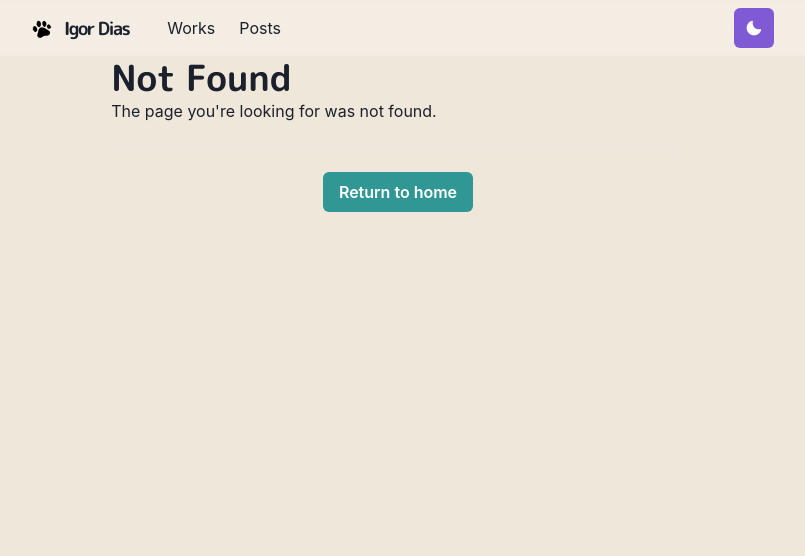
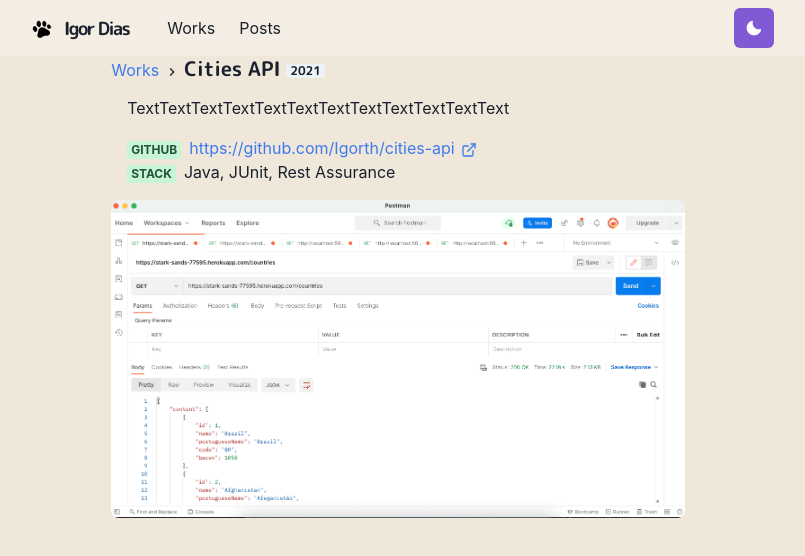
Before and after one commit to Igorth/igordiasth-homepage, a Next.js app: page /works/citiesapi in a window 1280 px wide. Before the commit this address had no page. Shown: the top 556 px of the page, without its empty margins (242-1047 px from the left). Built offline with nearby package versions, Linux system fonts and the light colour scheme.

Commit message:
added detail page

```diff
--- /dev/null
+++ b/components/work.js
@@ -0,0 +1,30 @@
+import NextLink from 'next/link'
+import { Heading, Box, Image, Link, Badge } from '@chakra-ui/react'
+import { ChevronRightIcon } from '@chakra-ui/icons'
+
+export const Title = ({ children }) => (
+  <Box>
+    <NextLink href="/works">
+      <Link>Works</Link>
+    </NextLink>
+
+    <span>
+      &nbsp;
+      <ChevronRightIcon />
+      &nbsp;
+    </span>
+    <Heading display="inline-block" as="h3" fontSize={20} mb={4}>
+      {children}
+    </Heading>
+  </Box>
+)
+
+export const WorkImage = ({ src, alt }) => (
+    <Image borderRadius="lg" w="full" src={src} alt={alt} mb={4} />
+)
+
+export const Meta = ({ children }) => (
+    <Badge colorScheme="green" mr={2}>
+        {children}
+    </Badge>
+)
--- a/pages/works.js
+++ b/pages/works.js
@@ -16,14 +16,14 @@ const Works = () => {
         <SimpleGrid columns={[1, 1, 2]} gap={6}>
           <Section>
             <WorkGridItem
-              id="api"
+              id="citiesapi"
               title="Cities API"
               thumbnail={thumbProjectOne}
             >
               Project developed during the bootcamp DIO. Creating an API that
               searches for Brazilian cities and calculates the distance between
               them using latitude and longitude. Using Postman for testing our
-              API, and Heroku to deploy our app
+              API, and Heroku to deploy our app.
             </WorkGridItem>
           </Section>
           <Section>
--- /dev/null
+++ b/pages/works/citiesapi.js
@@ -0,0 +1,34 @@
+import { Container, Badge, Link, List, ListItem } from '@chakra-ui/react'
+import { ExternalLinkIcon } from '@chakra-ui/icons'
+import { Title, WorkImage, Meta } from '../../components/work'
+import P from '../../components/paragraph'
+import Layout from '../../components/layouts/article'
+
+const Work = () => {
+  return (
+    <Layout title="Cities API">
+      <Container>
+        <Title>
+          Cities API <Badge>2021</Badge>
+        </Title>
+        <P>TextTextTextTextTextTextTextTextTextTextTextText</P>
+        <List ml={4} my={4}>
+          <ListItem>
+            <Meta>Github</Meta>
+            <Link href="https://github.com/Igorth/cities-api">
+              https://github.com/Igorth/cities-api <ExternalLinkIcon mx="2px" />
+            </Link>
+          </ListItem>
+          <ListItem>
+            <Meta>Stack</Meta>
+            <span>Java, JUnit, Rest Assurance</span>
+          </ListItem>
+        </List>
+
+        <WorkImage src="/images/works/project1.png" alt="Project Cities API" />
+      </Container>
+    </Layout>
+  )
+}
+
+export default Work
```
